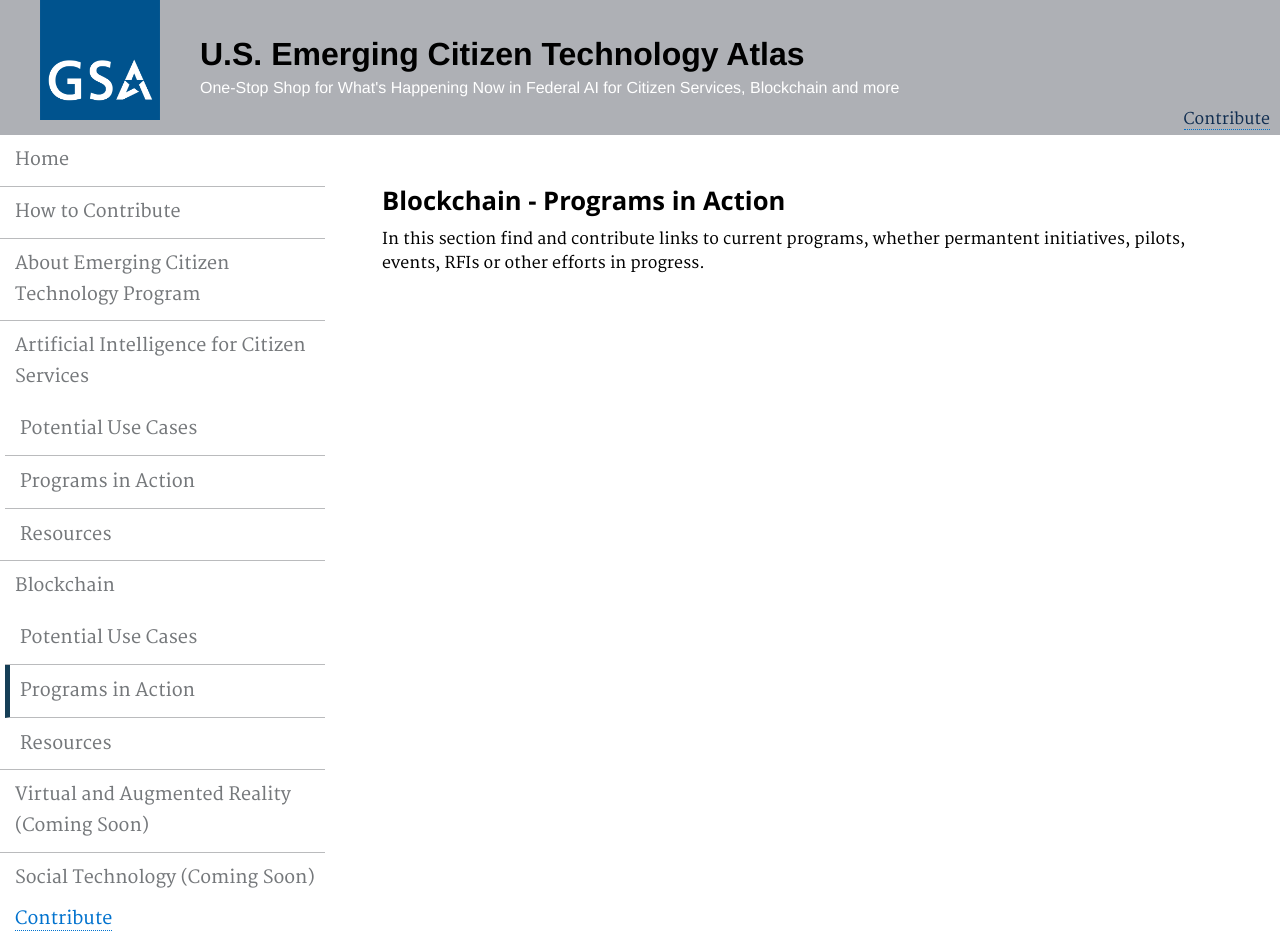
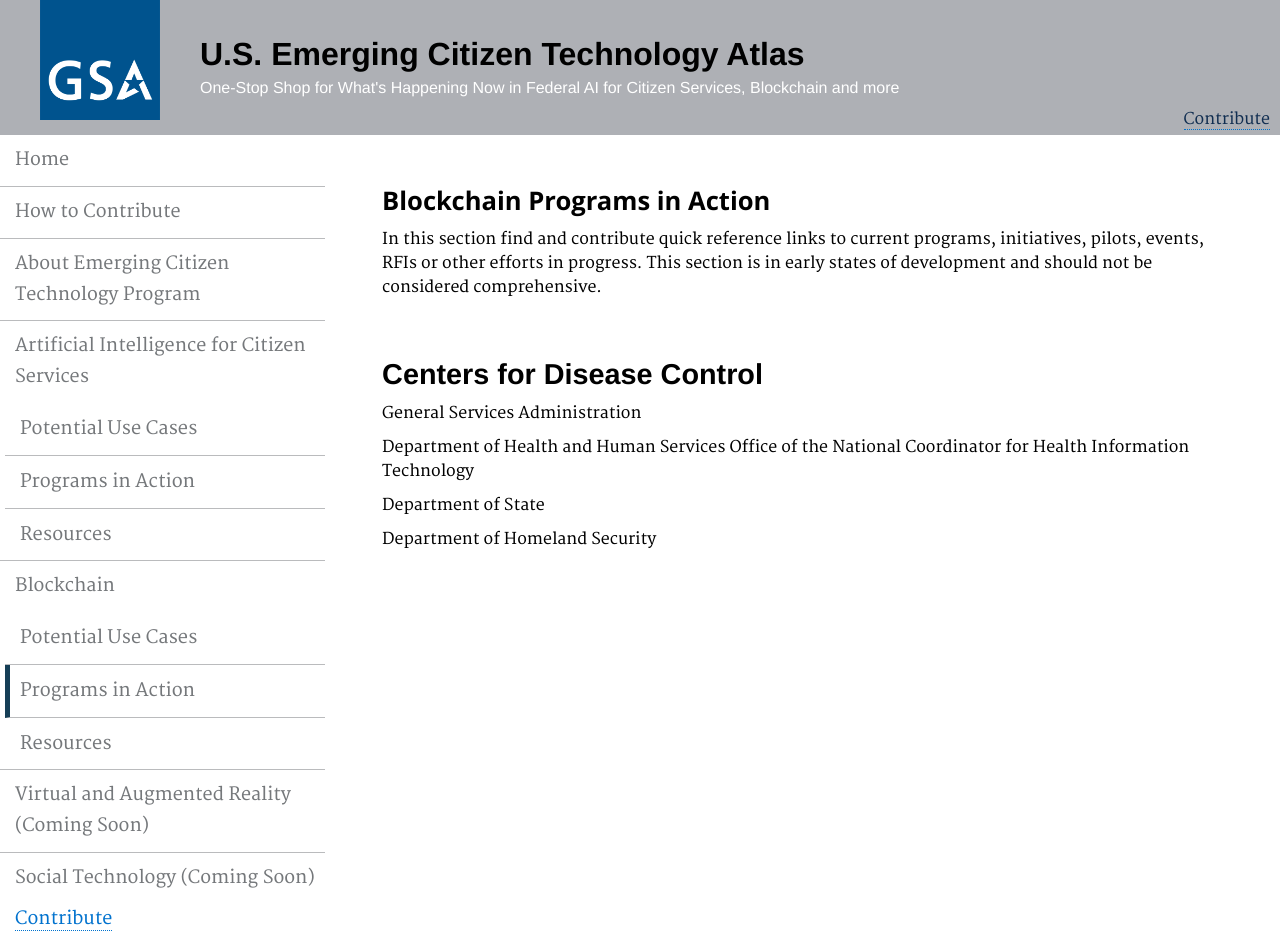
Before and after one commit to GSA/emerging-technology-atlas, a Jekyll site: the page built from pages/blockchain-programs.md, in a window 1280 px wide. Built offline with Jekyll 4.4.1, drawn with Linux system fonts in a browser that asks for light colours.

Commit message:
Update blockchain-programs.md

```diff
--- a/pages/blockchain-programs.md
+++ b/pages/blockchain-programs.md
@@ -5,6 +5,16 @@ permalink: /blockchain-programs/
 description: ""
 ---
 
-### Blockchain - Programs in Action
+### Blockchain Programs in Action
 
-<p> In this section find and contribute links to current programs, whether permantent initiatives, pilots, events, RFIs or other efforts in progress.</p>
+<p> In this section find and contribute quick reference links to current programs, initiatives, pilots, events, RFIs or other efforts in progress. This section is in early states of development and should not be considered comprehensive.</p>
+
+## Centers for Disease Control
+
+General Services Administration
+
+Department of Health and Human Services Office of the National Coordinator for Health Information Technology
+
+Department of State
+
+Department of Homeland Security
```
